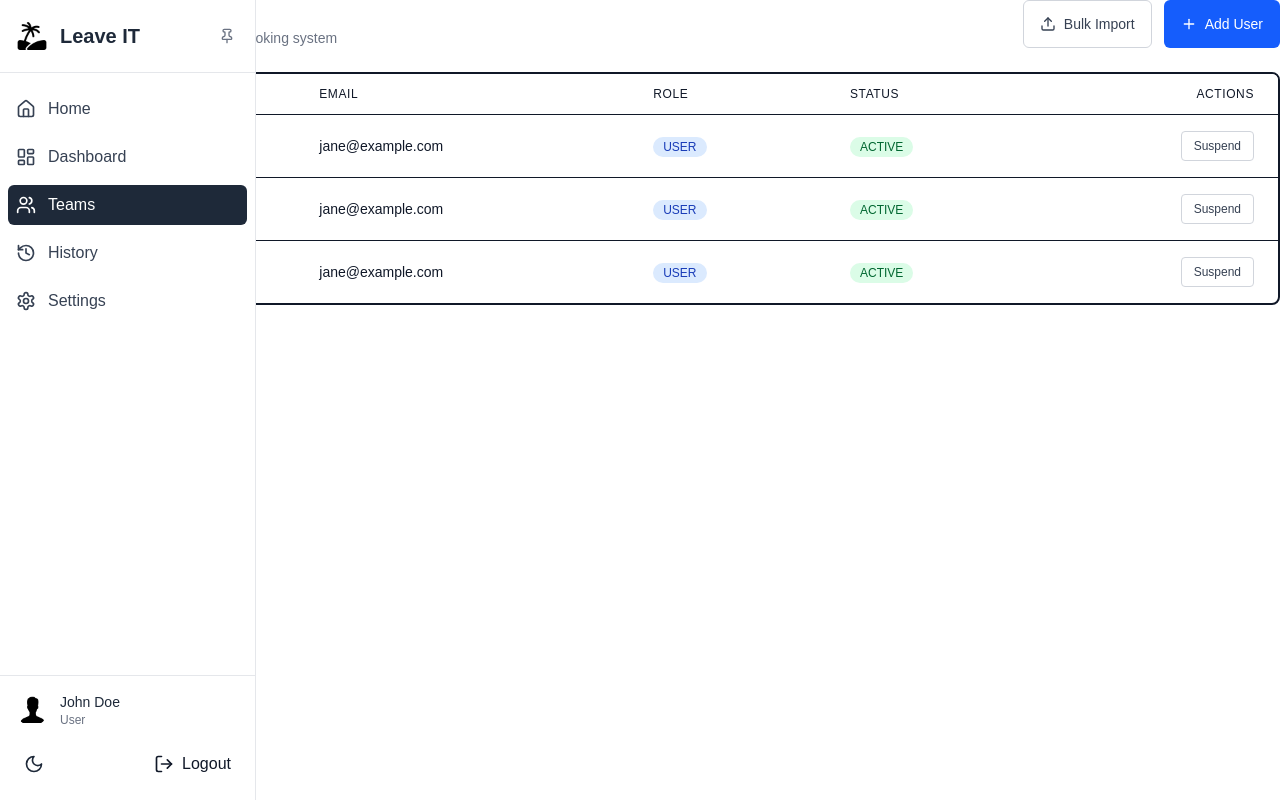
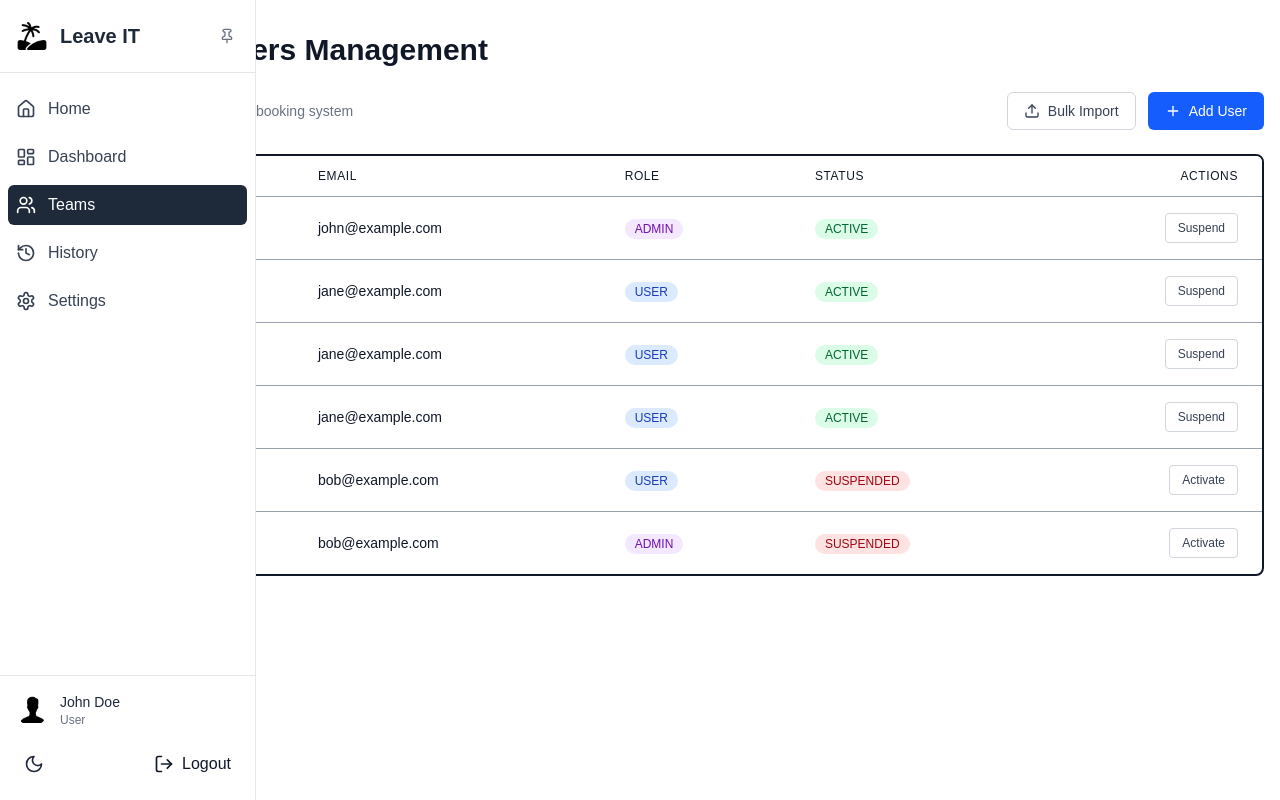
Before and after one commit to AlexOluwaseyi/leave-itt, a Next.js app: page /teams in a window 1280 px wide. Built offline with nearby package versions, Linux system fonts and the light colour scheme.

Commit message:
Feat: Set up page to display all team members, activate/disable (or suspend) team members account as admin.

```diff
--- a/src/components/TeamMembersContent.tsx
+++ b/src/components/TeamMembersContent.tsx
@@ -1,89 +1,97 @@
 // import { Download, UserPlus } from "lucide-react";
 import { useEffect, useState } from "react";
 import { Upload, Plus } from "lucide-react";
-import { useTheme } from "@/context/ThemeContext";
-
-const teamMembers = [
-  {
-    id: 1,
-    name: "John Doe",
-    email: "john@example.com",
-    role: "ADMIN",
-    status: "ACTIVE",
-  },
-  {
-    id: 2,
-    name: "Jane Smith",
-    email: "jane@example.com",
-    role: "USER",
-    status: "ACTIVE",
-  },
-  {
-    id: 3,
-    name: "Jane Smith",
-    email: "jane@example.com",
-    role: "USER",
-    status: "ACTIVE",
-  },
-  {
-    id: 5,
-    name: "Jane Smith",
-    email: "jane@example.com",
-    role: "USER",
-    status: "ACTIVE",
-  },
-  {
-    id: 4,
-    name: "Bob Wilson",
-    email: "bob@example.com",
-    role: "USER",
-    status: "SUSPENDED",
-  },
-];
+import {
+  AddTeamMemberModal,
+  BulkImportUsersModal,
+} from "./modals/AddTeamMemberModal";
+import { UserData } from "@/types";
+import { teamMembers } from "@/mock";
 
 // Team Members Content Component
 export default function TeamMembersContent() {
   const [isAddUserDialogOpen, setIsAddUserDialogOpen] = useState(false);
   const [isBulkImportDialogOpen, setIsBulkImportDialogOpen] = useState(false);
-  const [csvContent, setCsvContent] = useState("");
-  const [isSubmitting, setIsSubmitting] = useState(false); // eslint-disable-line
   const [users, setUsers] = useState(teamMembers);
-  const { darkMode } = useTheme();
 
-  const handleAddUser = async () => {};
+  const handleAddUser = (userData: UserData) => {
+    console.log("Current length of users:", users.length);
+    const newUser = {
+      id: Date.now() + Math.random(), // Unique ID based on timestamp and random number
+      name: userData.name,
+      email: userData.email,
+      role: userData.isAdmin ? "ADMIN" : "USER",
+      status: "ACTIVE",
+    };
+
+    setUsers((prevUsers) => [...prevUsers, newUser]);
+    console.log("New user added:", newUser);
+  };
+
+  const handleBulkImport = (csvData: string) => {
+    // Process CSV data here
+    console.log("CSV data for import:", csvData);
+    csvData.split("\n").forEach((line) => {
+      const [name, email, password, role] = line.split(",");
+      if (name && email && password && role) {
+        handleAddUser({
+          name: name.trim(),
+          email: email.trim(),
+          password: password.trim(),
+          isAdmin: role.trim().toUpperCase() === "ADMIN",
+        });
+      }
+    });
+
+    // You would parse the CSV and add multiple users
+  };
 
   const handleToggleUserStatus = async (
-    userId: number, // eslint-disable-line
-    currentStatus: string // eslint-disable-line
-  ) => {};
+    userId: number,
+    currentStatus: string
+  ) => {
+    const updatedUsers = users.map((user) => {
+      if (user.id === userId) {
+        return {
+          ...user,
+          status: currentStatus === "ACTIVE" ? "SUSPENDED" : "ACTIVE",
+        };
+      }
+      return user;
+    });
+    setUsers(updatedUsers);
+  };
 
-  const handleBulkImport = async () => {};
+  // Show only active members.
+  const activeMembers = async () => {
+    const activeUsers = users.filter((user) => user.status === "ACTIVE");
+    setUsers(activeUsers);
+  };
 
-  const activeMembers = async () => {
-    const activeUsers = users.filter(
-      (user) => user.status === "ACTIVE" && user.role !== "ADMIN"
+  const sortedMembers = () => {
+    const sortedUsers = [...users].sort((a, b) =>
+      a.status.localeCompare(b.status)
     );
-    setUsers(activeUsers);
+    setUsers(sortedUsers);
   };
 
   useEffect(() => {
     activeMembers();
+    sortedMembers();
   }, []); // eslint-disable-line
 
   return (
-    <div className="space-y-6">
-      <div
-        className={`flex justify-between mb-6 ${
-          darkMode ? "bg-gray-900 text-white" : "bg-white text-gray-900"
-        }`}
-      >
+    <div className="mt-[65px] mb-[73px] md:my-0 min-h-[calc(100vh-138px)] md:min-h-screen space-y-6 max-w-7xl mx-auto px-4 py-8 bg-white dark:bg-gray-900">
+      <h1 className="text-3xl font-bold mb-6 dark:text-gray-200 text-gray-900">
+        Team Members Management
+      </h1>
+      <div className="flex justify-between items-center mb-6">
         <div>
-          <h2 className="text-xl font-semibold">Team Members</h2>
           <p className="text-sm text-gray-500">
             Manage team access to the booking system
           </p>
         </div>
-        <div className="flex space-x-3">
+        <div className="flex flex-col md:flex-row space-y-3 md:space-y-0 md:space-x-3">
           <button
             onClick={() => setIsBulkImportDialogOpen(true)}
             className="inline-flex items-center gap-2 px-4 py-2 border border-gray-300 text-sm font-medium rounded-md text-gray-700 bg-white hover:bg-gray-50 focus:outline-none focus:ring-2 focus:ring-offset-2 focus:ring-blue-500"
@@ -103,67 +111,33 @@ export default function TeamMembersContent() {
       </div>
 
       {/* Users Table */}
-      <div
-        className={`overflow-x-auto border-2 rounded-lg ${
-          darkMode ? "border-gray-100" : "border-gray-900"
-        }`}
-      >
-        <table
-          className={`min-w-full divide-y ${
-            darkMode ? "divide-gray-100" : "divide-gray-900"
-          }`}
-        >
-          <thead className={`${darkMode ? "bg-gray-900" : "bg-white"}`}>
+      <div className="overflow-x-auto border-2 rounded-lg dark:border-gray-100 border-gray-900">
+        <table className="min-w-full divide-y divide-gray-400">
+          <thead className="dark:bg-gray-900 bg-white">
             <tr>
-              <th
-                className={`px-6 py-3 text-left text-xs font-medium uppercase tracking-wider ${
-                  darkMode ? "text-gray-100" : "text-gray-900"
-                }`}
-              >
+              <th className="px-6 py-3 text-left text-xs font-medium uppercase tracking-wider dark:text-gray-100 text-gray-900">
                 Name
               </th>
-              <th
-                className={`px-6 py-3 text-left text-xs font-medium uppercase tracking-wider ${
-                  darkMode ? "text-gray-100" : "text-gray-900"
-                }`}
-              >
+              <th className="px-6 py-3 text-left text-xs font-medium uppercase tracking-wider dark:text-gray-100 text-gray-900">
                 Email
               </th>
-              <th
-                className={`px-6 py-3 text-left text-xs font-medium uppercase tracking-wider ${
-                  darkMode ? "text-gray-100" : "text-gray-900"
-                }`}
-              >
+              <th className="px-6 py-3 text-left text-xs font-medium uppercase tracking-wider dark:text-gray-100 text-gray-900">
                 Role
               </th>
-              <th
-                className={`px-6 py-3 text-left text-xs font-medium uppercase tracking-wider ${
-                  darkMode ? "text-gray-100" : "text-gray-900"
-                }`}
-              >
+              <th className="px-6 py-3 text-left text-xs font-medium uppercase tracking-wider dark:text-gray-100 text-gray-900">
                 Status
               </th>
-              <th
-                className={`px-6 py-3 text-right text-xs font-medium uppercase tracking-wider ${
-                  darkMode ? "text-gray-100" : "text-gray-900"
-                }`}
-              >
+              <th className="px-6 py-3 text-right text-xs font-medium uppercase tracking-wider dark:text-gray-100 text-gray-900">
                 Actions
               </th>
             </tr>
           </thead>
-          <tbody
-            className={`divide-y ${
-              darkMode ? "divide-gray-100" : "divide-gray-900"
-            }`}
-          >
+          <tbody className="divide-y divide-gray-400">
             {users.length === 0 ? (
               <tr>
                 <td
                   colSpan={5}
-                  className={`px-6 py-4 text-center text-sm ${
-                    darkMode ? "text-red bg-gray-900" : "text-gray-900 bg-white"
-                  }`}
+                  className="px-6 py-4 text-center text-sm dark:text-gray-200 dark:bg-gray-900 text-gray-900 bg-white"
                 >
                   No users found
                 </td>
@@ -171,20 +145,10 @@ export default function TeamMembersContent() {
             ) : (
               users.map((user) => (
                 <tr key={user.id}>
-                  <td
-                    className={`px-6 py-4 whitespace-nowrap text-sm font-medium ${
-                      darkMode
-                        ? "text-gray-100 bg-gray-900"
-                        : "text-black bg-white"
-                    }`}
-                  >
+                  <td className="px-6 py-4 whitespace-nowrap text-sm font-medium dark:text-gray-100 dark:bg-gray-900 text-black bg-white">
                     {user.name}
                   </td>
-                  <td
-                    className={`px-6 py-4 whitespace-nowrap text-sm font-medium ${
-                      darkMode ? "text-gray-100" : "text-gray-900"
-                    }`}
-                  >
+                  <td className="px-6 py-4 whitespace-nowrap text-sm font-medium dark:text-gray-100 text-gray-900">
                     {user.email}
                   </td>
                   <td className="px-6 py-4 whitespace-nowrap text-sm">
@@ -226,143 +190,18 @@ export default function TeamMembersContent() {
         </table>
       </div>
 
-      {/* Add User Modal */}
-      {isAddUserDialogOpen && (
-        <div className="fixed inset-0 bg-black bg-opacity-50 flex items-center justify-center p-4">
-          <div className="bg-white rounded-lg max-w-md w-full p-6">
-            <div className="mb-4">
-              <h3 className="text-lg font-medium">Add New User</h3>
-              <p className="text-sm text-gray-500">
-                Create a new user account for team member access.
-              </p>
-            </div>
+      {/* Modals */}
+      <AddTeamMemberModal
+        isOpen={isAddUserDialogOpen}
+        onClose={() => setIsAddUserDialogOpen(false)}
+        onAddUser={handleAddUser}
+      />
 
-            <form onSubmit={handleAddUser} className="space-y-4">
-              <div>
-                <label className="block text-sm font-medium text-gray-700">
-                  Name
-                </label>
-                <input
-                  type="text"
-                  name="name"
-                  className="mt-1 block w-full border-gray-300 rounded-md shadow-sm focus:ring-blue-500 focus:border-blue-500 sm:text-sm"
-                  placeholder="John Doe"
-                />
-              </div>
-
-              <div>
-                <label className="block text-sm font-medium text-gray-700">
-                  Email
-                </label>
-                <input
-                  type="email"
-                  name="email"
-                  className="mt-1 block w-full border-gray-300 rounded-md shadow-sm focus:ring-blue-500 focus:border-blue-500 sm:text-sm"
-                  placeholder="john.doe@example.com"
-                />
-              </div>
-
-              <div>
-                <label className="block text-sm font-medium text-gray-700">
-                  Password
-                </label>
-                <input
-                  type="password"
-                  name="password"
-                  className="mt-1 block w-full border-gray-300 rounded-md shadow-sm focus:ring-blue-500 focus:border-blue-500 sm:text-sm"
-                  placeholder="••••••••"
-                />
-              </div>
-
-              <div className="flex items-center justify-between">
-                <div className="flex items-center">
-                  <input
-                    type="checkbox"
-                    name="isAdmin"
-                    className="h-4 w-4 text-blue-600 focus:ring-blue-500 border-gray-300 rounded"
-                  />
-                  <label className="ml-2 block text-sm text-gray-900">
-                    Admin Access
-                  </label>
-                </div>
-              </div>
-
-              <div className="flex justify-end space-x-3 mt-6">
-                <button
-                  type="button"
-                  onClick={() => setIsAddUserDialogOpen(false)}
-                  className="px-4 py-2 border border-gray-300 rounded-md text-sm font-medium text-gray-700 hover:bg-gray-50 focus:outline-none focus:ring-2 focus:ring-offset-2 focus:ring-blue-500"
-                >
-                  Cancel
-                </button>
-                <button
-                  type="submit"
-                  disabled={isSubmitting}
-                  className="px-4 py-2 border border-transparent rounded-md shadow-sm text-sm font-medium text-white bg-blue-600 hover:bg-blue-700 focus:outline-none focus:ring-2 focus:ring-offset-2 focus:ring-blue-500 disabled:opacity-50"
-                >
-                  {isSubmitting ? "Adding..." : "Add User"}
-                </button>
-              </div>
-            </form>
-          </div>
-        </div>
-      )}
-
-      {/* Bulk Import Modal */}
-      {isBulkImportDialogOpen && (
-        <div className="fixed inset-0 bg-black bg-opacity-50 flex items-center justify-center p-4">
-          <div className="bg-white rounded-lg max-w-md w-full p-6">
-            <div className="mb-4">
-              <h3 className="text-lg font-medium">Import Users</h3>
-              <p className="text-sm text-gray-500">
-                Upload a CSV file with user data. Format:
-                name,email,password,role
-              </p>
-            </div>
-
-            <div className="space-y-4">
-              <div>
-                <label className="block text-sm font-medium text-gray-700">
-                  CSV Content
-                </label>
-                <textarea
-                  rows={10}
-                  value={csvContent}
-                  onChange={(e) => setCsvContent(e.target.value)}
-                  className="mt-1 block w-full border-gray-300 rounded-md shadow-sm focus:ring-blue-500 focus:border-blue-500 sm:text-sm"
-                  placeholder="John Doe,john@example.com,password123,USER"
-                />
-              </div>
-
-              <div className="text-sm text-gray-500">
-                <h4 className="font-medium">Example:</h4>
-                <pre className="mt-1 p-2 bg-gray-100 rounded text-xs">
-                  John Doe,john@example.com,password123,USER
-                  <br />
-                  Jane Smith,jane@example.com,securepass,ADMIN
-                </pre>
-              </div>
-
-              <div className="flex justify-end space-x-3 mt-6">
-                <button
-                  type="button"
-                  onClick={() => setIsBulkImportDialogOpen(false)}
-                  className="px-4 py-2 border border-gray-300 rounded-md text-sm font-medium text-gray-700 hover:bg-gray-50 focus:outline-none focus:ring-2 focus:ring-offset-2 focus:ring-blue-500"
-                >
-                  Cancel
-                </button>
-                <button
-                  onClick={handleBulkImport}
-                  disabled={isSubmitting}
-                  className="px-4 py-2 border border-transparent rounded-md shadow-sm text-sm font-medium text-white bg-blue-600 hover:bg-blue-700 focus:outline-none focus:ring-2 focus:ring-offset-2 focus:ring-blue-500 disabled:opacity-50"
-                >
-                  {isSubmitting ? "Importing..." : "Import Users"}
-                </button>
-              </div>
-            </div>
-          </div>
-        </div>
-      )}
+      <BulkImportUsersModal
+        isOpen={isBulkImportDialogOpen}
+        onClose={() => setIsBulkImportDialogOpen(false)}
+        onImport={handleBulkImport}
+      />
     </div>
   );
 }
```
